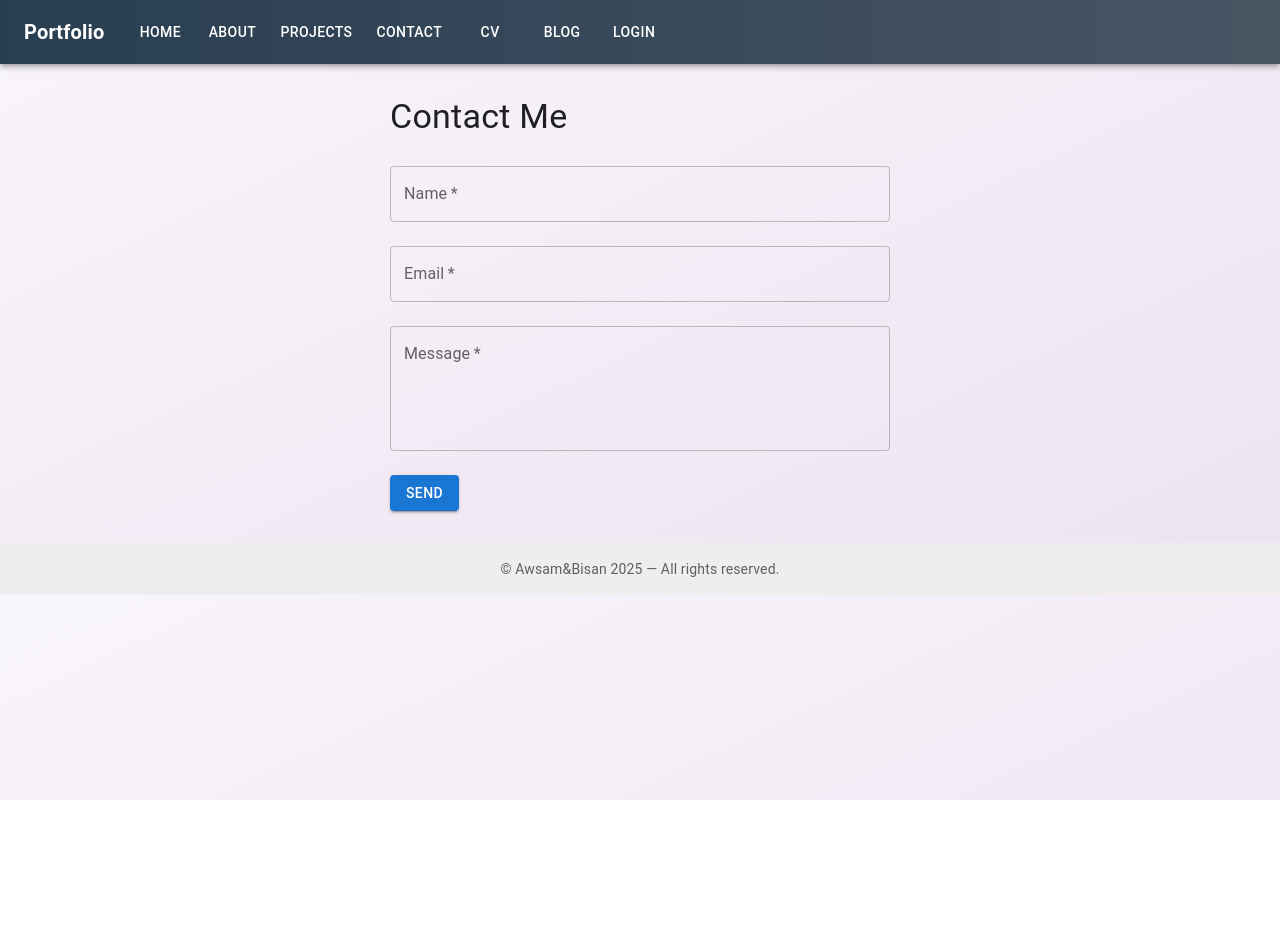
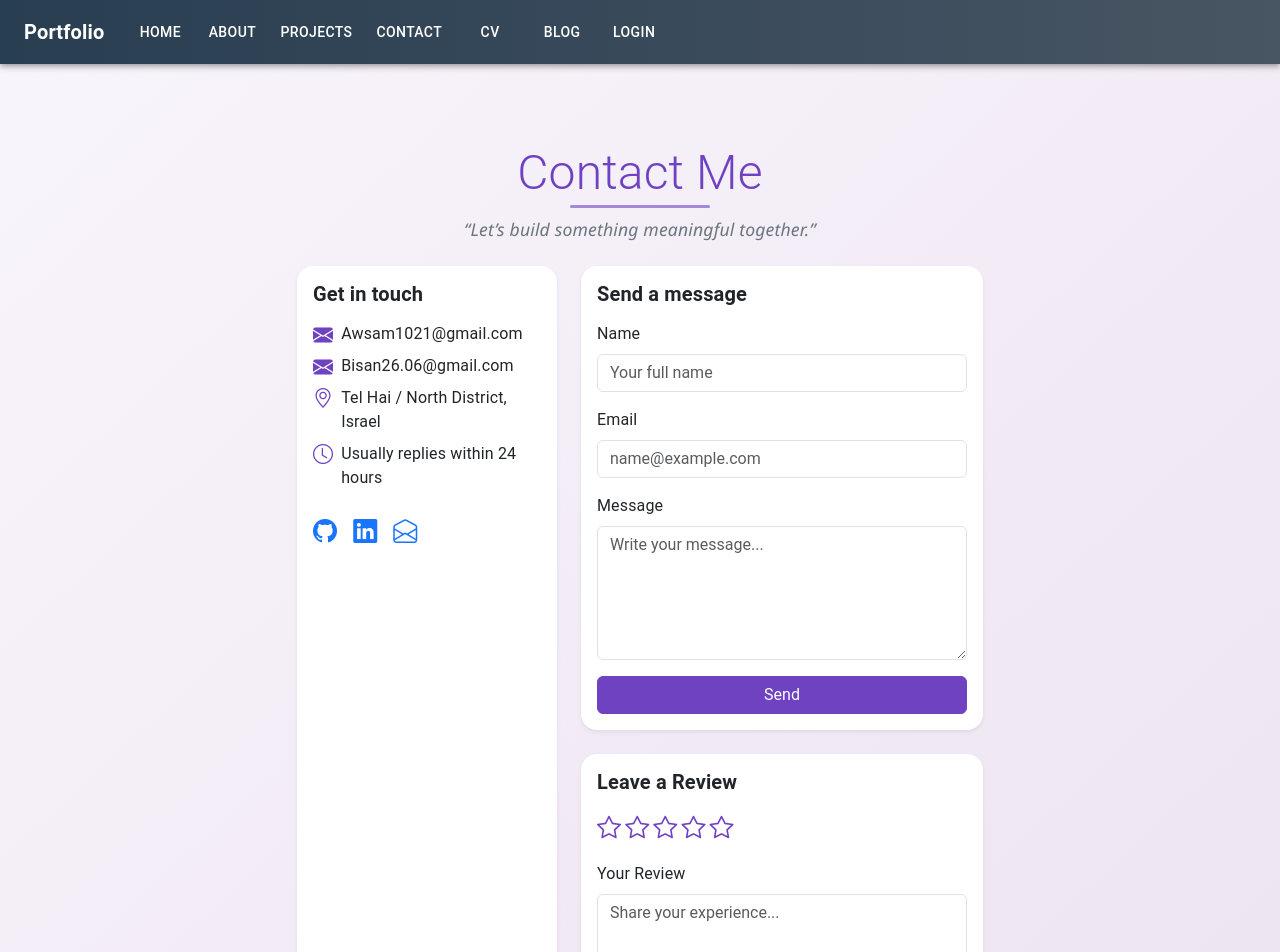
Before and after one commit to Telhai-Git/class-room-code-share-bisan-safadi, a React (Create React App) app in the folder CLIENT/portfolio/: page /contact in a window 1280 px wide. Shown: the top 952 px of the page. Before the commit the page ends 800 px from the top, so only its background shows below. Built offline with nearby package versions, Linux system fonts and the light colour scheme.

Commit message:
panel review

```diff
--- a/CLIENT/portfolio/src/App.js
+++ b/CLIENT/portfolio/src/App.js
@@ -5,6 +5,7 @@ import { useContext } from "react";
 import { AppContext } from "./context/AppContext";
 import 'bootstrap/dist/css/bootstrap.min.css';
 import 'bootstrap-icons/font/bootstrap-icons.css';
+
 
 
 
--- /dev/null
+++ b/CLIENT/portfolio/src/pages/Contact.css
@@ -0,0 +1,99 @@
+/* src/pages/Contact.css */
+/* If these exist globally already, keep just what's missing */
+
+.text-purple { color: #6f42c1; }
+
+/* Optional underline accent for titles */
+.title-accent {
+  position: relative;
+  display: inline-block;
+  padding-bottom: 6px;
+}
+.title-accent::after {
+  content: "";
+  position: absolute;
+  left: 50%;
+  transform: translateX(-50%);
+  bottom: 0;
+  height: 3px;
+  width: 140px;
+  background: #6f42c1;
+  border-radius: 999px;
+  opacity: 0.9;
+}
+
+/* Light entrance animation (match Home if you already have one) */
+.title-animate {
+  animation: fadeUp 500ms ease-out both;
+}
+@keyframes fadeUp {
+  from { opacity: 0; transform: translateY(6px); }
+  to   { opacity: 1; transform: translateY(0); }
+}
+
+.contact-card {
+  border: 0;
+  border-radius: 1rem;
+}
+
+
+
+.social-link {
+  display: inline-flex;
+  align-items: center;
+  justify-content: center;
+  text-decoration: none;
+  opacity: 0.95;
+}
+.social-link:hover { opacity: 1; }
+
+.btn-purple {
+  background-color: #6f42c1;
+  border-color: #6f42c1;
+}
+.btn-purple:hover,
+.btn-purple:focus {
+  background-color: #5a33a5;
+  border-color: #5a33a5;
+}
+
+/* Soft page background like your screenshot */
+body .contact-page-bg {
+  background: linear-gradient(180deg, #f5efff 0%, #f7f3ff 100%);
+}
+/* Force the title to be centered */
+.contact-title {
+  text-align: center !important;
+  width: 100%;
+  display: block;
+}
+
+/* Ensure underline is centered under the text */
+.contact-title.title-accent::after {
+  left: 50% !important;
+  transform: translateX(-50%) !important;
+}
+
+.contact-list a {
+  color: inherit;
+  transition: color 0.2s ease-in-out;
+}
+.contact-list a:hover {
+  color: #6f42c1;
+  text-decoration: underline;
+}
+
+.contact-list i {
+  line-height: 1;
+  margin-top: 2px;
+  color: #6f42c1; /* Purple theme color */
+}
+
+.review-star {
+  cursor: pointer;
+  color: #6f42c1;
+  transition: transform 0.2s ease-in-out;
+}
+.review-star:hover {
+  transform: scale(1.2);
+}
--- a/CLIENT/portfolio/src/pages/Contact.jsx
+++ b/CLIENT/portfolio/src/pages/Contact.jsx
@@ -1,74 +1,259 @@
-// src/pages/Contact.jsx
 import { useState } from "react";
-import { TextField, Button, Box, Typography } from "@mui/material";
+import { Container, Row, Col, Card, Form, Button, Alert } from "react-bootstrap";
+import "./Contact.css";
 
-function Contact() {
-    const [form, setForm] = useState({ name: "", email: "", message: "" });
-    const [success, setSuccess] = useState(false);
+export default function Contact() {
+  const [form, setForm] = useState({ name: "", email: "", message: "", website: "" });
+  const [loading, setLoading] = useState(false);
+  const [successMsg, setSuccessMsg] = useState("");
+  const [errorMsg, setErrorMsg] = useState("");
+
+  // Review states
+  const [review, setReview] = useState({ rating: 0, comment: "" });
+  const [reviewLoading, setReviewLoading] = useState(false);
+  const [reviewMsg, setReviewMsg] = useState("");
+  const [reviewError, setReviewError] = useState(false);
 
   const handleChange = (e) => {
-        setForm({ ...form, [e.target.name]: e.target.value });
+    const { name, value } = e.target;
+    setForm((f) => ({ ...f, [name]: value }));
   };
+
+  const isValidEmail = (email) => /^[^\s@]+@[^\s@]+\.[^\s@]+$/.test(email.trim());
 
   const handleSubmit = async (e) => {
     e.preventDefault();
+    setSuccessMsg("");
+    setErrorMsg("");
+
+    if (!form.name.trim() || !form.email.trim() || !form.message.trim()) {
+      setErrorMsg("Please fill in all required fields.");
+      return;
+    }
+    if (!isValidEmail(form.email)) {
+      setErrorMsg("Please enter a valid email address.");
+      return;
+    }
+    if (form.website) {
+      setSuccessMsg("Thanks! Your message was sent successfully.");
+      setForm({ name: "", email: "", message: "", website: "" });
+      return;
+    }
+
     try {
-            const res = await fetch("https://awsam-ibraheem-bisan-safadi-portfolio.onrender.com/api/contact", {
+      setLoading(true);
+      const res = await fetch(
+        "https://awsam-ibraheem-bisan-safadi-portfolio.onrender.com/api/contact",
+        {
           method: "POST",
           headers: { "Content-Type": "application/json" },
-                body: JSON.stringify(form),
-            });
+          body: JSON.stringify({
+            name: form.name.trim(),
+            email: form.email.trim(),
+            message: form.message.trim(),
+          }),
+        }
+      );
 
       if (res.ok) {
-                setSuccess(true);
-                setForm({ name: "", email: "", message: "" });
+        setSuccessMsg("Thanks! Your message was sent successfully.");
+        setForm({ name: "", email: "", message: "", website: "" });
       } else {
-                alert("Something went wrong.");
+        let serverMsg = "";
+        try {
+          const data = await res.json();
+          serverMsg = data?.message || "";
+        } catch {}
+        setErrorMsg(serverMsg || "Something went wrong. Please try again.");
       }
     } catch (err) {
-            console.error("Error:", err);
+      console.error(err);
+      setErrorMsg("Network error. Please check your connection and try again.");
+    } finally {
+      setLoading(false);
     }
   };
 
+  // --- state (keep as you have) ---
+
+const handleReviewSubmit = async () => {
+  setReviewMsg("");
+  setReviewError(false);
+
+  if (review.rating === 0 || review.comment.trim() === "") {
+    setReviewError(true);
+    setReviewMsg("Please select a star rating and enter a comment.");
+    return;
+  }
+
+  try {
+    setReviewLoading(true);
+    const res = await fetch(
+      "https://awsam-ibraheem-bisan-safadi-portfolio.onrender.com/api/reviews",
+      {
+        method: "POST",
+        headers: { "Content-Type": "application/json" },
+        // send name/email too (many backends expect these)
+        body: JSON.stringify({
+          name: form.name?.trim() || "Anonymous",
+          email: isValidEmail(form.email) ? form.email.trim() : "",
+          rating: review.rating,
+          comment: review.comment.trim(),
+        }),
+      }
+    );
+
+    let serverText = "";
+    let data = null;
+    const ct = res.headers.get("content-type") || "";
+    if (ct.includes("application/json")) {
+      data = await res.json();
+      serverText = data?.message || "";
+    } else {
+      serverText = await res.text(); // capture plain-text errors
+    }
+
+    if (res.ok) {
+      setReview({ rating: 0, comment: "" });
+      setReviewMsg(serverText || "Thank you for your review!");
+    } else {
+      setReviewError(true);
+      setReviewMsg(serverText || `Error ${res.status}: Please try again.`);
+      console.warn("Review submit error:", res.status, serverText);
+    }
+  } catch (err) {
+    console.error(err);
+    setReviewError(true);
+    setReviewMsg("Network error. Please try again.");
+  } finally {
+    setReviewLoading(false);
+  }
+};
+
+
   return (
-        <Box sx={{ maxWidth: 500, mx: "auto", mt: 4 }}>
-            <Typography variant="h4" gutterBottom>Contact Me</Typography>
-            {success && <Typography color="green">Message sent successfully!</Typography>}
-            <form onSubmit={handleSubmit}>
-                <TextField
-                    label="Name"
-                    name="name"
-                    fullWidth
-                    margin="normal"
-                    value={form.name}
-                    onChange={handleChange}
-                    required
+    <Container className="py-5">
+      <Row>
+        <Col>
+          <h1 className="contact-title mb-2 text-purple display-5 title-accent title-animate">
+            Contact Me
+          </h1>
+          <p className="subtitle-font text-center text-secondary mb-4 fst-italic">
+            “Let’s build something meaningful together.”
+          </p>
+        </Col>
+      </Row>
+
+      <Row className="g-4 justify-content-center">
+        {/* Info Card */}
+        <Col md={5} lg={4}>
+          <Card className="shadow-sm contact-card h-100">
+            <Card.Body>
+              <Card.Title className="fw-bold mb-3">Get in touch</Card.Title>
+              <ul className="list-unstyled mb-4 contact-list">
+                <li className="d-flex align-items-center gap-2 mb-2">
+                  <i className="bi bi-envelope-fill fs-5 text-purple" />
+                  <a href="mailto:Awsam1021@gmail.com" className="text-decoration-none text-dark">
+                    Awsam1021@gmail.com
+                  </a>
+                </li>
+                <li className="d-flex align-items-center gap-2 mb-2">
+                  <i className="bi bi-envelope-fill fs-5 text-purple" />
+                  <a href="mailto:Bisan26.06@gmail.com" className="text-decoration-none text-dark">
+                    Bisan26.06@gmail.com
+                  </a>
+                </li>
+                <li className="d-flex align-items-start gap-2 mb-2">
+                  <i className="bi bi-geo-alt fs-5 text-purple" />
+                  <span>Tel Hai / North District, Israel</span>
+                </li>
+                <li className="d-flex align-items-start gap-2 mb-2">
+                  <i className="bi bi-clock fs-5 text-purple" />
+                  <span>Usually replies within 24 hours</span>
+                </li>
+              </ul>
+              <div className="d-flex gap-3">
+                <a className="social-link" href="https://github.com/yourusername" target="_blank" rel="noopener noreferrer">
+                  <i className="bi bi-github fs-4" />
+                </a>
+                <a className="social-link" href="https://www.linkedin.com/in/yourusername" target="_blank" rel="noopener noreferrer">
+                  <i className="bi bi-linkedin fs-4" />
+                </a>
+                <a className="social-link" href="mailto:Awsam1021@gmail.com">
+                  <i className="bi bi-envelope-open fs-4" />
+                </a>
+              </div>
+            </Card.Body>
+          </Card>
+        </Col>
+
+        {/* Contact Form */}
+        <Col md={7} lg={6}>
+          <Card className="shadow-sm contact-card mb-4">
+            <Card.Body>
+              <Card.Title className="fw-bold mb-3">Send a message</Card.Title>
+              {successMsg && <Alert variant="success" className="mb-3">{successMsg}</Alert>}
+              {errorMsg && <Alert variant="danger" className="mb-3">{errorMsg}</Alert>}
+              <Form onSubmit={handleSubmit} noValidate>
+                <Form.Control type="text" name="website" value={form.website} onChange={handleChange} tabIndex={-1} autoComplete="off" className="d-none" />
+                <Form.Group className="mb-3">
+                  <Form.Label>Name</Form.Label>
+                  <Form.Control name="name" placeholder="Your full name" value={form.name} onChange={handleChange} required />
+                </Form.Group>
+                <Form.Group className="mb-3">
+                  <Form.Label>Email</Form.Label>
+                  <Form.Control type="email" name="email" placeholder="name@example.com" value={form.email} onChange={handleChange} required />
+                </Form.Group>
+                <Form.Group className="mb-3">
+                  <Form.Label>Message</Form.Label>
+                  <Form.Control as="textarea" rows={5} name="message" placeholder="Write your message..." value={form.message} onChange={handleChange} required />
+                </Form.Group>
+                <div className="d-grid">
+                  <Button type="submit" className="btn-purple" disabled={loading}>
+                    {loading ? <><span className="spinner-border spinner-border-sm me-2" /> Sending...</> : "Send"}
+                  </Button>
+                </div>
+              </Form>
+            </Card.Body>
+          </Card>
+
+          {/* Review Card */}
+          <Card className="shadow-sm contact-card">
+            <Card.Body>
+              <Card.Title className="fw-bold mb-3">Leave a Review</Card.Title>
+              <div className="mb-3">
+                {[1, 2, 3, 4, 5].map((star) => (
+                  <i
+                    key={star}
+                    className={`bi ${star <= review.rating ? "bi-star-fill" : "bi-star"} fs-4 me-1 review-star`}
+                    onClick={() => setReview({ ...review, rating: star })}
                   />
-                <TextField
-                    label="Email"
-                    name="email"
-                    type="email"
-                    fullWidth
-                    margin="normal"
-                    value={form.email}
-                    onChange={handleChange}
-                    required
+                ))}
+              </div>
+              <Form.Group className="mb-3">
+                <Form.Label>Your Review</Form.Label>
+                <Form.Control
+                  as="textarea"
+                  rows={3}
+                  placeholder="Share your experience..."
+                  value={review.comment}
+                  onChange={(e) => setReview({ ...review, comment: e.target.value })}
                 />
-                <TextField
-                    label="Message"
-                    name="message"
-                    fullWidth
-                    margin="normal"
-                    multiline
-                    rows={4}
-                    value={form.message}
-                    onChange={handleChange}
-                    required
-                />
-                <Button type="submit" variant="contained" sx={{ mt: 2 }}>Send</Button>
-            </form>
-        </Box>
+              </Form.Group>
+              <div className="d-grid">
+                <Button className="btn-purple" onClick={handleReviewSubmit} disabled={reviewLoading}>
+                  {reviewLoading ? <><span className="spinner-border spinner-border-sm me-2" /> Submitting...</> : "Submit Review"}
+                </Button>
+              </div>
+              {reviewMsg && (
+                <Alert variant={reviewError ? "danger" : "success"} className="mt-3">
+                  {reviewMsg}
+                </Alert>
+              )}
+            </Card.Body>
+          </Card>
+        </Col>
+      </Row>
+    </Container>
   );
 }
-
-export default Contact;
```
Also changed, not shown: 1 other file (tests, documents, lock files or other folders). Lines whose indentation alone changed are shown as unchanged.
